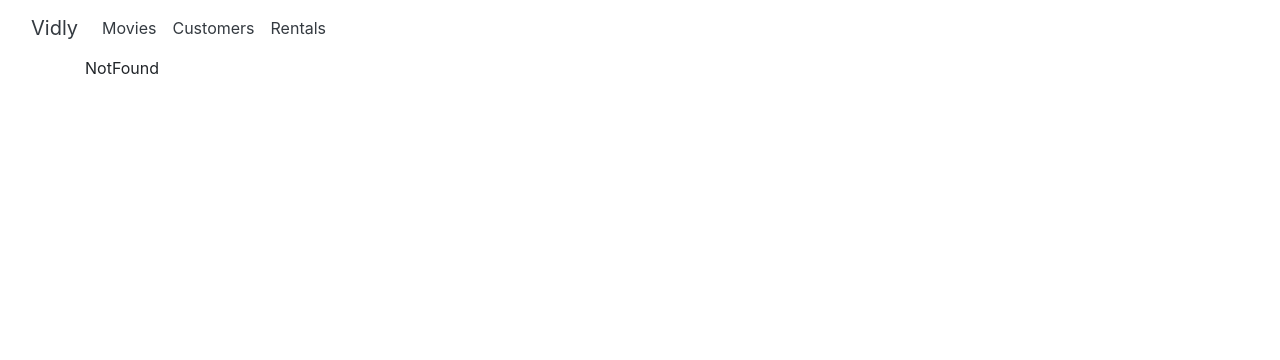
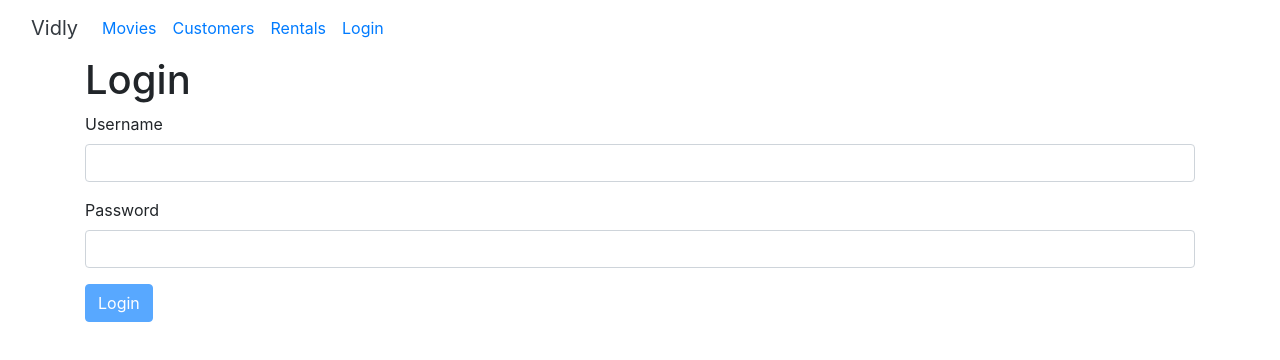
Before and after one commit to youxiuqingnianyyy/vidly-api-nodejs, a React (Create React App) app: page /login in a window 1280 px wide. Before the commit this address led to /not-found. Shown: the top 360 px of the page. Built offline with nearby package versions, Linux system fonts and the light colour scheme.

Commit message:
Add LoginForm and Validation

```diff
--- a/package.json
+++ b/package.json
@@ -5,6 +5,7 @@
   "dependencies": {
     "bootstrap": "^4.1.1",
     "font-awesome": "^4.7.0",
+    "joi-browser": "13.4",
     "lodash": "^4.17.10",
     "prop-types": "^15.6.2",
     "react": "^16.4.1",
--- a/src/App.js
+++ b/src/App.js
@@ -5,8 +5,9 @@
 import Rentals from "./components/rentals";
 import NotFound from "./components/notFound";
 import {NavBar} from "./components/navBar";
+import MovieForm from "./components/movieForm";
+import LoginForm from "./components/loginForm";
 import "./App.css";
-import MovieForm from "./components/movieForm";
 
 class App extends Component {
     render() {
@@ -15,6 +16,7 @@
                 <NavBar/>
                 <main className="container">
                     <Switch>
+                        <Route path="/login" component={LoginForm} />
                         <Route path="/movies/:id" component={MovieForm} />
                         <Route path="/movies" component={Movies}/>
                         <Route path="/customers" component={Customers}/>
--- /dev/null
+++ b/src/components/common/form.jsx
@@ -0,0 +1,88 @@
+import React, {Component} from 'react'
+import Joi from "joi-browser";
+import Input from "./input";
+
+class Form extends Component {
+    state = {
+        data: {},
+        errors: {}
+    };
+
+    validate = () => {
+        const options = { abortEarly: false }
+        const { error } = Joi.validate(this.state.data, this.schema, options);
+        if (!error) return null;
+
+        const errors = {};
+        for (let item of error.details)
+            errors[item.path[0]] = item.message;
+        return errors;
+
+
+        /*        without joi:
+                const errors = {};
+
+                const { data } = this.state;
+                if (data.username.trim() === '')
+                    errors.username = 'Username is required.'
+                if (data.password.trim() === '')
+                    errors.password = 'Password is required.'
+
+                return Object.keys(errors).length === 0 ? null : errors;*/
+    };
+
+    validateProperty = ({ name, value}) => {
+        const obj = { [name]: value };
+        // The object obj is created with a computed property name using the name variable within square brackets.
+        const schema = { [name]: this.schema[name] };
+        const { error } = Joi.validate(obj, schema);
+        return error ? error.details[0].message : null;
+
+        /*if (name === 'username') {
+            if (value.trim() === '') return 'Username is required. ';
+            // ...
+        }
+        if (name === 'password') {
+            if (value.trim() === '') return 'Password is required. ';
+            // ...
+        }*/
+    }
+
+    handleSubmit = e => {
+        e.preventDefault();
+
+        const errors = this.validate();
+        this.setState({ errors: errors || {} }); // use {} instead of null
+        if (errors) return;
+
+        this.doSubmit();
+    };
+
+    handleChange = ({ currentTarget: input }) => {
+        const errors = {...this.state.errors};
+        const errorMessage = this.validateProperty(input);
+        if (errorMessage) errors[input.name] = errorMessage;
+        else delete errors[input.name];
+
+        const data = {...this.state.data};
+        //data.username = e.currentTarget.value;
+        data[input.name] = input.value;
+        this.setState({ data, errors });
+    };
+
+    renderButton(label) {
+        return (<button
+            disabled={this.validate()}
+            className="btn btn-primary">
+            {label}
+        </button>)
+    }
+
+    renderInput(name, label, type = 'text') {
+        const {data, errors} = this.state;
+        return (<Input type={type} name={name} value={data[name]} label={label} onChange={this.handleChange}
+                       error={errors[name]}/>)
+    }
+}
+
+export default Form;
--- /dev/null
+++ b/src/components/common/input.jsx
@@ -0,0 +1,21 @@
+import React from 'react'
+
+export const Input = ({name, label, error, ...rest}) => {
+    return (
+        <div className="form-group">
+            <label htmlFor={name}>{label}</label>
+            <input
+                /*value={value} /!*using props to set the value*!/
+                onChange={onChange}
+                type={type}*/
+                {...rest}
+                id={name}
+                name={name}
+                className="form-control"
+            />
+            {error && <div className="alert alert-danger">{error}</div>}
+            {/*if error is truthy, than the expression will be returned*/}
+        </div>
+    )
+}
+export default Input;
--- /dev/null
+++ b/src/components/loginForm.jsx
@@ -0,0 +1,44 @@
+import React from 'react'
+import Joi from "joi-browser";
+import Form from "./common/form";
+
+class LoginForm extends Form {
+    state = {
+        data: { username: '', password: ''},
+        errors : {}
+    }
+
+    schema = {
+        username: Joi.string().required().label("Username"),
+        password: Joi.string().required().label("Password")
+    }
+
+    username = React.createRef();
+
+    //componentDidMount() {
+    //    this.username.current.focus();
+    //} do not over use ref
+
+
+    doSubmit = () => {
+
+        //call the server
+        //const username = this.username.current.value;
+        console.log('submitted')
+    };
+
+
+    render() {
+        return (
+            <div>
+                <h1>Login</h1>
+                <form onSubmit={this.handleSubmit}>
+                    {this.renderInput('username','Username')}
+                    {this.renderInput('password','Password','password')}
+                    {this.renderButton('Login')}
+                </form>
+            </div>
+        )
+    }
+}
+export default LoginForm;
--- a/src/components/navBar.jsx
+++ b/src/components/navBar.jsx
@@ -12,15 +12,15 @@
                 </button>
                 <div className="collapse navbar-collapse" id="navbarNav">
                     <div className="navbar-nav">
-                        <li className="nav-item">
-                            <NavLink className="nav-link text-dark" to="/movies">Movies</NavLink>
-                        </li>
-                        <li className="nav-item">
-                            <NavLink className="nav-link text-dark" to="/customers">Customers</NavLink>
-                        </li>
-                        <li className="nav-item">
-                            <NavLink className="nav-link text-dark" to="/rentals">Rentals</NavLink>
-                        </li>
+
+                        <NavLink className="nav-link nav-item" to="/movies">Movies</NavLink>
+
+                        <NavLink className="nav-link nav-item" to="/customers">Customers</NavLink>
+
+                        <NavLink className="nav-link nav-item" to="/rentals">Rentals</NavLink>
+
+                        <NavLink className="nav-link nav-item" to="/login">Login</NavLink>
+
                     </div>
                 </div>
             </div>
```
Also changed, not shown: 1 other file (tests, documents, lock files or other folders).
